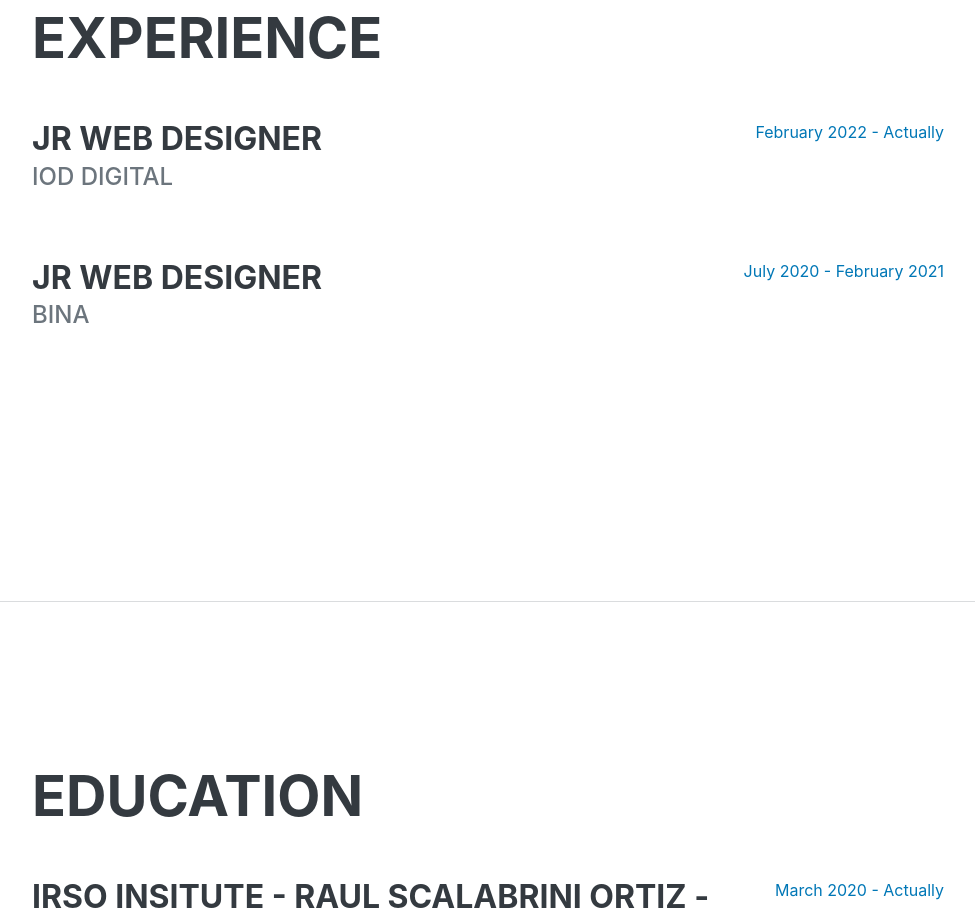
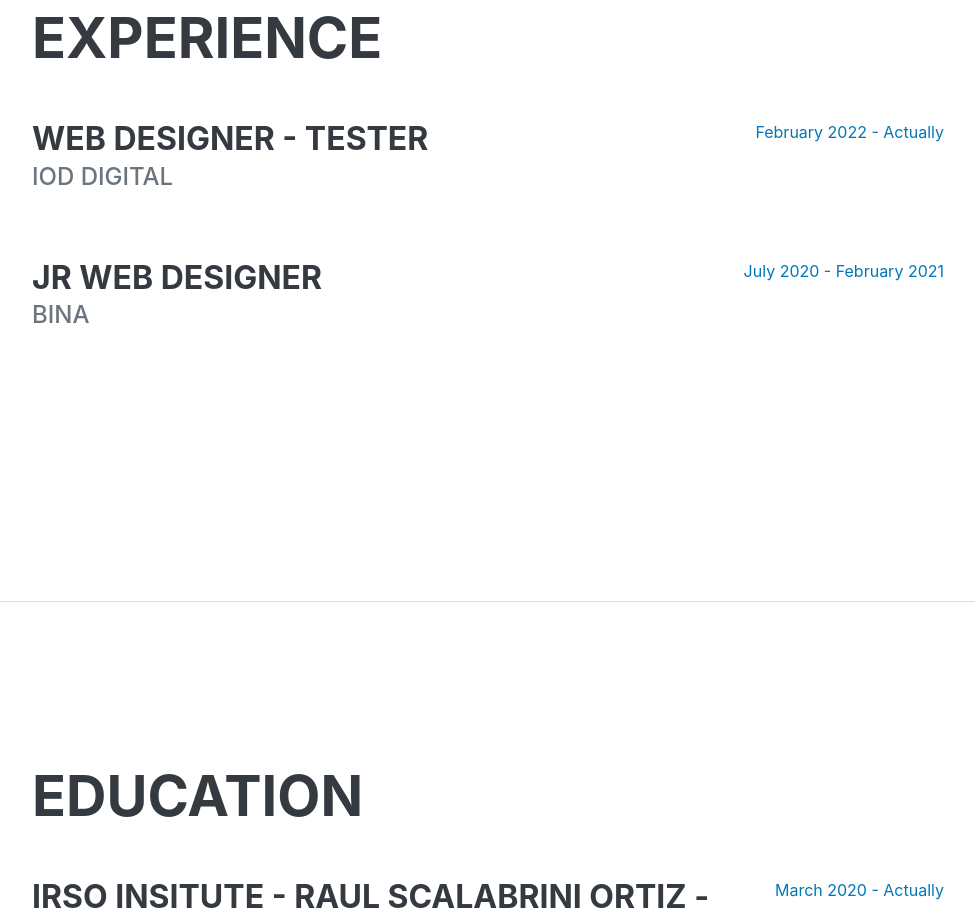
Before and after one commit to RichardDB7/Portfolio.github.io, a website: page index.html in a window 1280 px wide. Shown: the part 1000-1920 px from the top of the page, without its empty margins (288-1263 px from the left). Drawn offline with nearby package versions, Linux system fonts and the light colour scheme; a web font is replaced by a local one.

Commit message:
Online Cv

```diff
--- a/index.html
+++ b/index.html
@@ -63,7 +63,7 @@
 
                     <div class="d-flex flex-column flex-md-row justify-content-between mb-5">
                         <div class="flex-grow-1">
-                            <h3 class="mb-0">Jr Web Designer</h3>
+                            <h3 class="mb-0">Web Designer - Tester</h3>
                             <div class="subheading mb-3">Iod Digital</div>
                             <p></p>
                         </div>
```
